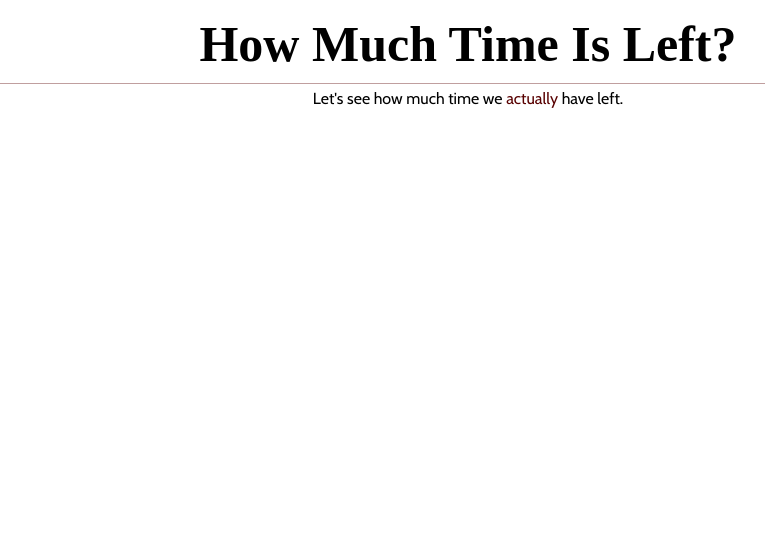
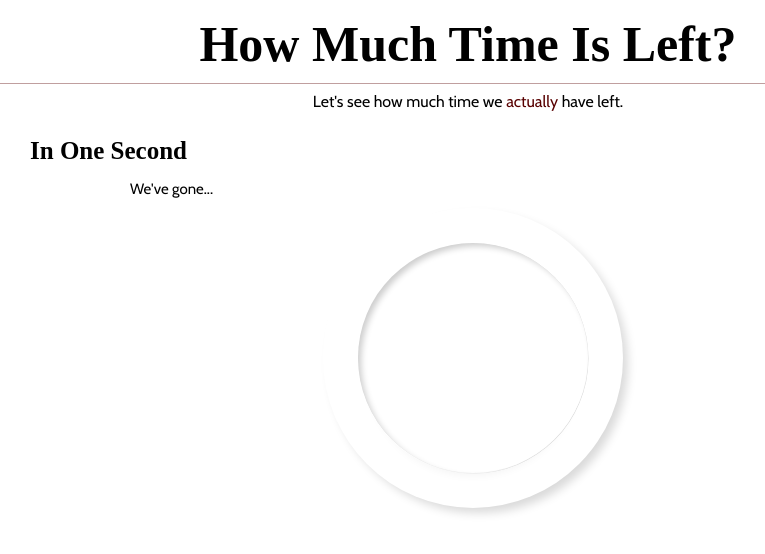
Before and after one commit to Treasure-cd/HowMuchTimeIsLeft, a website built with Vite: page index.html in a window 1280 px wide. Shown: the whole page, without its empty margins (172-937 px from the left). Built offline with nearby package versions, Linux system fonts and the light colour scheme; a web font is replaced by a local one.

Commit message:
First design for a second

```diff
--- a/index.html
+++ b/index.html
@@ -13,6 +13,22 @@
   <header><h1>How Much Time Is Left?</h1></header>
   <main>
     <div class="start_statement"><p>Let's see how much time we <span class="diff_colour">actually</span> have left.</p></div>
+
+    <div class="time-second">
+      <div class="first-sentences">
+        In One Second
+      </div>
+      <p class="second-sentence">We've gone...</p>
+      <div class="outer">
+        <div class="inner">
+
+        </div>
+      </div>
+
+
+
+
+    </div>
   </main>
 </body>
 </html>
--- a/src/style.css
+++ b/src/style.css
@@ -6,13 +6,17 @@
   body {
     background: white;
   }
-
   header {
     font-family: 'Signika Negative';
     color: black;
     text-align: center;
     margin-top: 15px;
-    border-bottom: 1px solid rgba(88, 0, 0, 0.378);
+    border-bottom: 1px solid #58000060;
+  }
+  main {
+    display: flex;
+    flex-direction: column;
+    justify-content: center;
   }
   h1 {
     font-size: 50px;
@@ -20,19 +24,73 @@ h1 {
   }
   .start_statement {
     font-family: 'Cabin';
-    font-family: 12px;
     text-align: center;
-}
-p {
-    padding-top: 5px;
+    padding-top: 8px;
+    padding-bottom: 8px;
     font-size: 16px;
   }
-
   .diff_colour {
     color: rgba(88, 0 , 0);
+  }
+  .time-second {
+    height: 400px;
+    padding-top: 8px;
+    padding-left: 10px;
+    width: 70%;
+    margin: 10px auto;
+  }
+  .first-sentences {
+    font-family: Signika Negative;
+    font-size: 25px;
+    font-weight: 600;
+  }
+  .second-sentence {
+    padding-top: 15px;
+    padding-bottom: 10px;
+    padding-left: 100px;
+    font-family: 'Cabin';
+    font-size: 15px;
+  }
+  .outer {
+    width: 300px;
+    height: 300px;
+    border-radius: 50%;
+    margin-left: auto;
+    margin-right: auto;
+    padding: 35px;
+    box-shadow: 6px 6px 10px -1px rgba(0, 0, 0, 0.15), -6px -6px 10px -1px rgba(255, 255, 255, 0.7)
+  }
+  .inner {
+    width: 230px;
+    height: 230px;
+    border-radius: 50%;
+    margin-left: auto;
+    margin-right: auto;
+    box-shadow: inset 4px 4px 6px -1px rgba(0, 0, 0, 0.2), inset -4px -4px 6px -1px rgba(255, 255, 255, 0.7), -0.5px 0.5px 0px rgba(255, 255, 255, 0.7), 0.5px 0.5px 0px rgba(0, 0, 0, 0.15), 0px 12px 10px -10px rgba(0, 0, 0, 0.05);
+  }
+
+
+  @media (max-width: 720px) {
+    .time-second {
+      height: 300px;
+      width: 90%;
+    }
+  }
+  @media (max-width: 600px) {
+    .time-second {
+      height: 300px;
+      width: 100%;
+    }
+    .second-sentence {
+      padding-left: 60px;
+    }
   }
   @media (max-width: 480px) {
     h1 {
       font-size: 40px;
     }
+    .time-second {
+      height: 300px;
+      width: 100%;
     }
+  }
```
Lines whose indentation alone changed are shown as unchanged.
